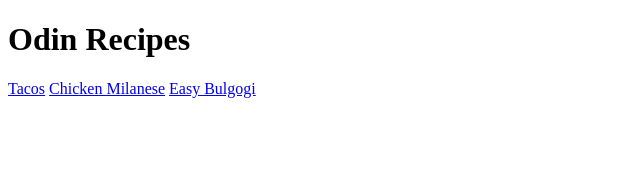
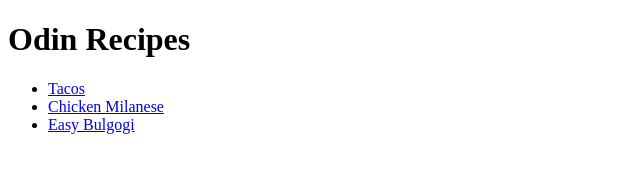
Before and after one commit to jason-fmt/odin-recipes, a plain HTML site: page index.html in a window 1280 px wide. Shown: the whole page, without its empty margins (0-640 px from the left). Drawn offline with Linux system fonts and the light colour scheme.

Commit message:
Change recipe links to a list of recipe links
Improves readability. Every link appears on its
own line.

```diff
--- a/index.html
+++ b/index.html
@@ -7,8 +7,10 @@
 	</head>
 	<body>
 		<h1>Odin Recipes</h1>
-    <a href="./recipes/tacos.html">Tacos</a>
-    <a href="./recipes/chicken-milanese.html">Chicken Milanese</a>
-    <a href="./recipes/bulgogi.html">Easy Bulgogi</a>
+    <ul>
+      <li><a href="./recipes/tacos.html">Tacos</a></li>
+      <li><a href="./recipes/chicken-milanese.html">Chicken Milanese</a></li>
+      <li><a href="./recipes/bulgogi.html">Easy Bulgogi</a></li>
+    </ul>
 	</body>
 </html>
```
